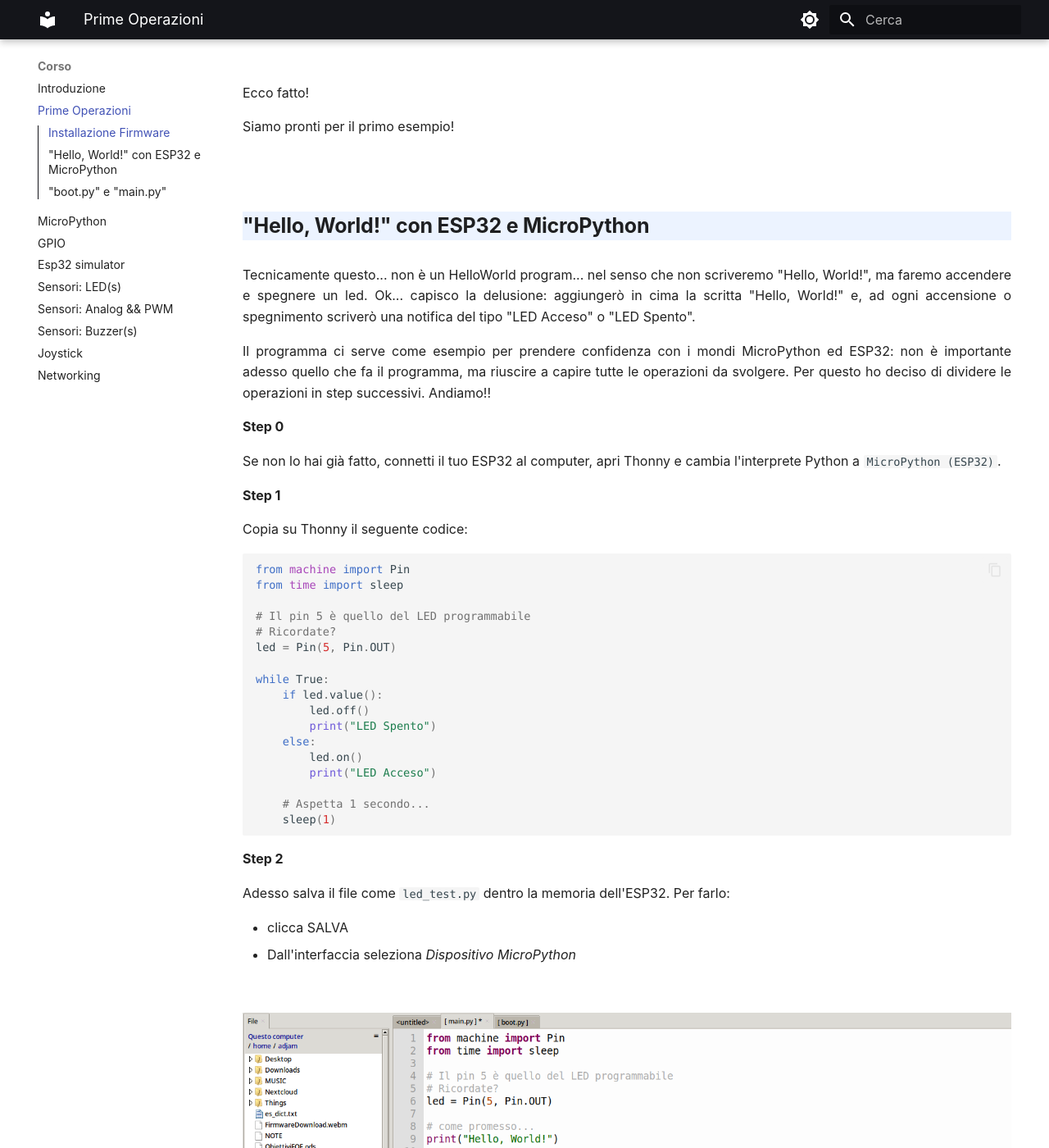
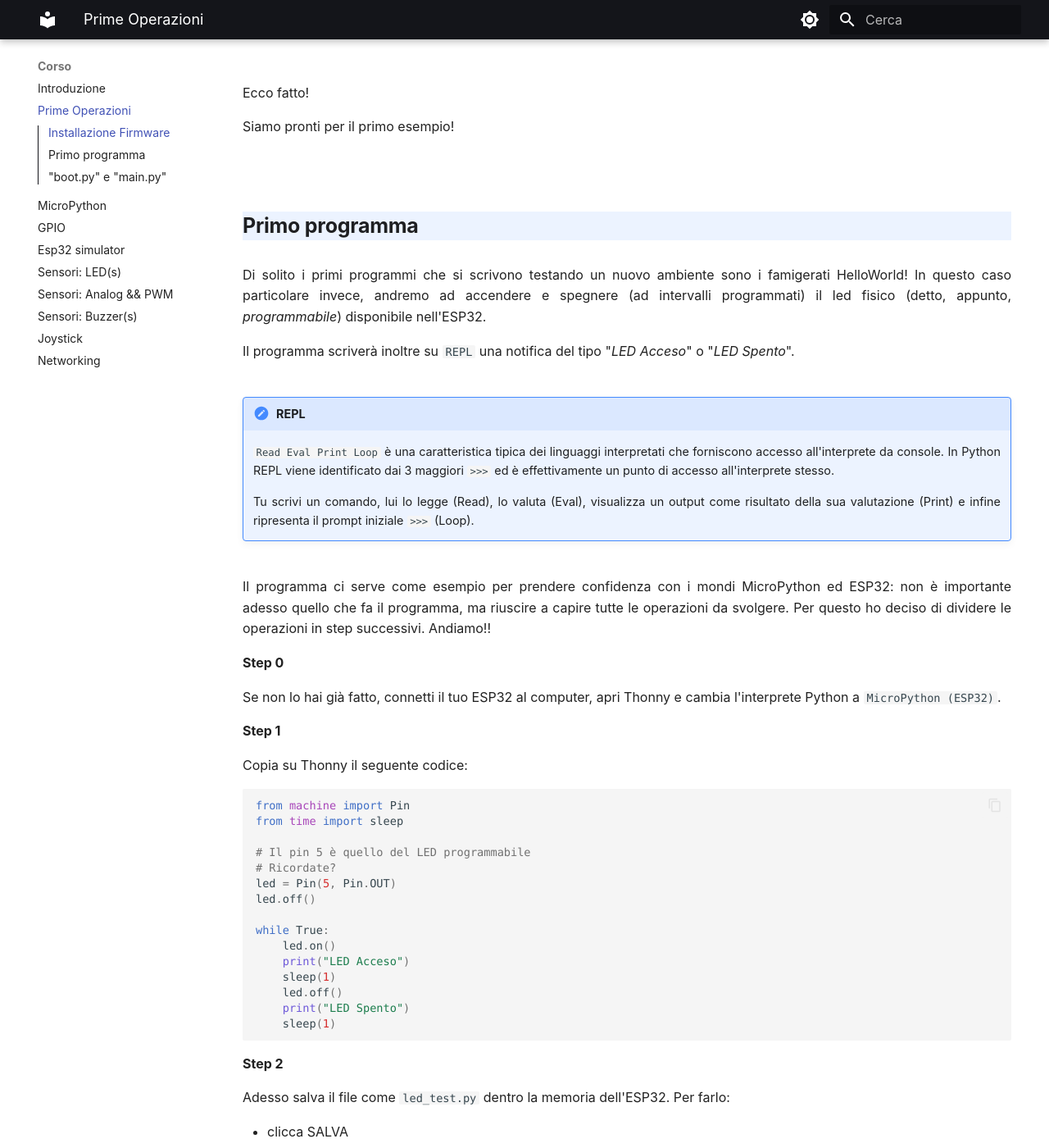
Before and after one commit to dvjlabs/esp32_course, an MkDocs documentation site: the page built from docs/corso/01_prime_operazioni.md, in a window 1280 px wide and 1400 px high, scrolled down 3070 px. Shown: the whole window at 82% size. Built offline with MkDocs 1.6.1 and Material for MkDocs 9.7.7, drawn with Linux system fonts in a browser that asks for light colours; some of the changed text lies outside the part shown.

Commit message:
Update 01_prime_operazioni.md

````diff
--- a/docs/corso/01_prime_operazioni.md
+++ b/docs/corso/01_prime_operazioni.md
@@ -70,11 +70,21 @@ Ecco fatto!
 Siamo pronti per il primo esempio!
 
 
-## "Hello, World!" con ESP32 e MicroPython
+## Primo programma
 
-Tecnicamente questo... non è un HelloWorld program... nel senso che non scriveremo "Hello, World!", ma faremo accendere e spegnere un led.
-Ok... capisco la delusione: aggiungerò in cima la scritta "Hello, World!" e, ad ogni accensione o spegnimento scriverò una notifica del tipo
-"LED Acceso" o "LED Spento".
+Di solito i primi programmi che si scrivono testando un nuovo ambiente sono i famigerati HelloWorld! In questo caso particolare invece, andremo
+ad accendere e spegnere (ad intervalli programmati) il led fisico (detto, appunto, *programmabile*) disponibile nell'ESP32.
+
+Il programma scriverà inoltre su `REPL` una notifica del tipo "*LED Acceso*" o "*LED Spento*".
+
+
+!!! note "REPL"
+    `Read Eval Print Loop` è una caratteristica tipica dei linguaggi interpretati che forniscono accesso all'interprete da console.
+    In Python REPL viene identificato dai 3 maggiori `>>>` ed è effettivamente un punto di accesso all'interprete stesso.
+
+    Tu scrivi un comando, lui lo legge (Read), lo valuta (Eval), visualizza un output come risultato della sua valutazione (Print) e infine ripresenta
+    il prompt iniziale `>>>` (Loop).
+
 
 Il programma ci serve come esempio per prendere confidenza con i mondi MicroPython ed ESP32: non è importante adesso quello che fa il programma,
 ma riuscire a capire tutte le operazioni da svolgere. Per questo ho deciso di dividere le operazioni in step successivi. Andiamo!!
@@ -94,16 +104,14 @@ from time import sleep
 # Il pin 5 è quello del LED programmabile
 # Ricordate?
 led = Pin(5, Pin.OUT)
+led.off()
 
 while True:
-    if led.value():
-        led.off()
-        print("LED Spento")
-    else:
-        led.on()
-        print("LED Acceso")
-
-    # Aspetta 1 secondo...
+    led.on()
+    print("LED Acceso")
+    sleep(1)
+    led.off()
+    print("LED Spento")
     sleep(1)
 ```
 
@@ -124,8 +132,8 @@ Adesso salva il file come `led_test.py` dentro la memoria dell'ESP32. Per farlo:
 
 **Step 3**
 
-Esegui il codice, premendo `F5` oppure selezionando l'azione `Run current script`: dovresti vedere PRIMA la scritta `Hello, World!` e poi alternate
-di un secondo le scritte `LED Spento` e `LED Acceso` mentre il LED si accende e si spegne.
+Esegui il codice, premendo `F5` oppure selezionando l'azione `Run current script`: dovresti vedere le scritte `LED Spento` e `LED Acceso` alternate di un secondo
+mentre il LED si accende e si spegne.
 
 Ecco fatto!
 
@@ -143,7 +151,7 @@ Se invece dovete eseguire un codice, salvate il vostro file con il nome "main.py
 
 - sarà eseguito subito dopo il boot, ovvero quando il dispositivo è già pienamente funzionante.
 - sarà possibile collegarsi al dispositivo tramite (web)repl e stoppare/far ripartire il main senza dover riavvare tutto il dispositivo.
-- blah blah (finiscimi!!!)
+- blah blah (è meglio e basta! Se devi far partire codice all'avvio del dispositivo, mettilo in un file main.py)
 
 
 <br>
````
